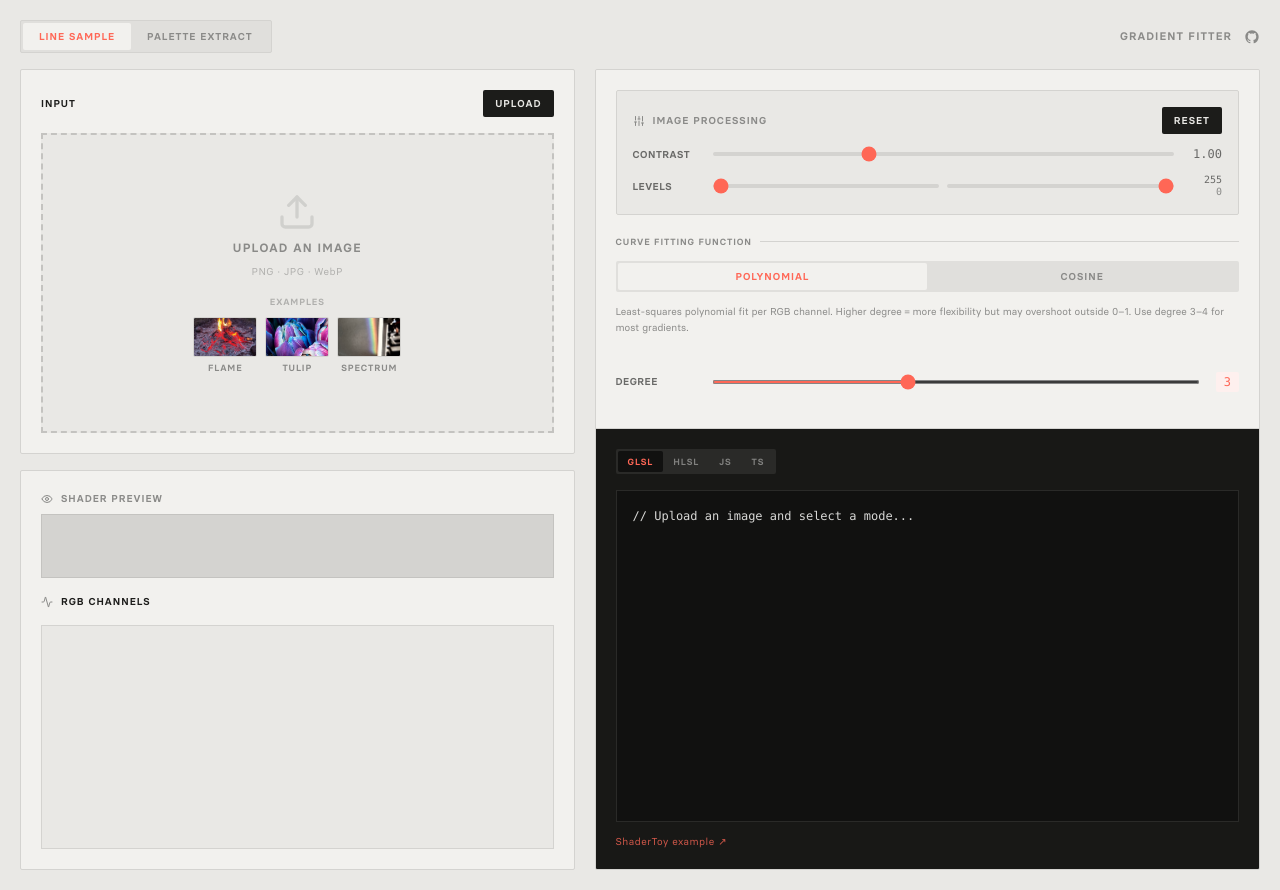
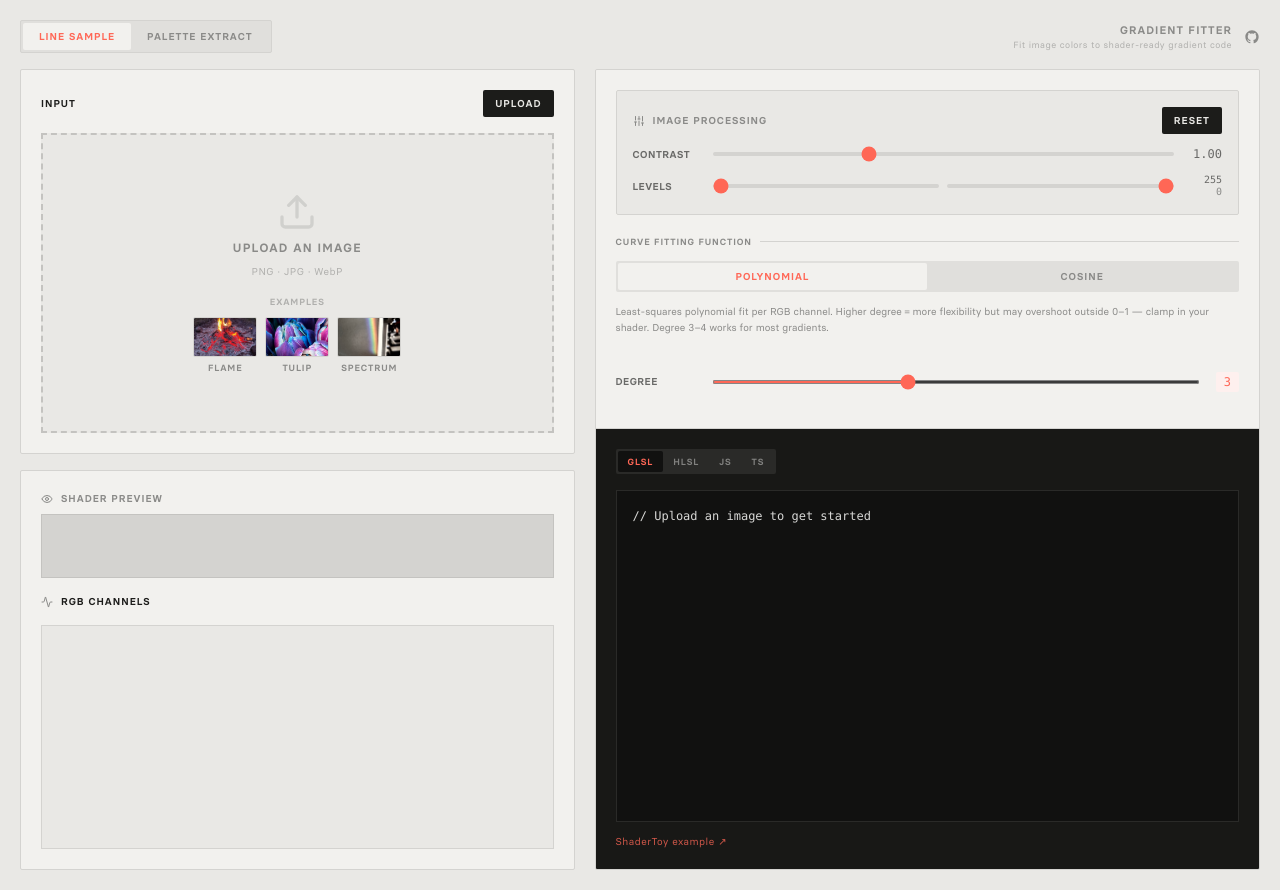
Before and after one commit to bhoffmann93/gradient-fitter, a React (Vite) app: page / in a window 1280 px wide. Built offline with nearby package versions, Linux system fonts and the light colour scheme.

Commit message:
UI Refactor Descriptions

```diff
--- a/src/App.jsx
+++ b/src/App.jsx
@@ -459,9 +459,10 @@ const App = () => {
               </button>
             ))}
           </div>
-          <span className="text-[11px] font-semibold tracking-widest text-[var(--text-muted)] uppercase select-none ml-auto">
-            Gradient Fitter
-          </span>
+          <div className="flex flex-col items-end ml-auto select-none">
+            <span className="text-[11px] font-semibold tracking-widest text-[var(--text-muted)] uppercase">Gradient Fitter</span>
+            <span className="text-[9px] font-normal tracking-wider text-[var(--text-muted)] opacity-60 normal-case">Fit image colors to shader-ready gradient code</span>
+          </div>
           <a
             href="https://github.com/bhoffmann93/gradient-fitter"
             target="_blank"
--- a/src/components/CodePanel.jsx
+++ b/src/components/CodePanel.jsx
@@ -58,7 +58,7 @@ const CodePanel = ({ glslCode, status, error, language, setLanguage, fitMode, cl
     </div>
 
     <div className="flex-1 min-h-0 font-mono text-xs leading-relaxed overflow-auto whitespace-pre bg-[var(--code-surface)] p-4 border border-[var(--code-border)] w-full min-w-0" style={{ scrollbarGutter: 'stable' }}>
-      {glslCode || '// Upload an image and select a mode...'}
+      {glslCode || '// Upload an image to get started'}
     </div>
 
     <div className="mt-3 flex items-center justify-between">
--- a/src/components/LineModeSettings.jsx
+++ b/src/components/LineModeSettings.jsx
@@ -17,14 +17,14 @@ const Toggle = ({ on, onToggle, labelOn, labelOff }) => (
 );
 
 const ALGO_DESCRIPTIONS = {
-  poly: 'Least-squares polynomial fit per RGB channel. Higher degree = more flexibility but may overshoot outside 0–1. Use degree 3–4 for most gradients.',
+  poly: 'Least-squares polynomial fit per RGB channel. Higher degree = more flexibility but may overshoot outside 0–1 — clamp in your shader. Degree 3–4 works for most gradients.',
   cosine: (
     <>
       Fits{' '}
       <code className="font-mono bg-[var(--accent-bg)] text-[var(--accent)] px-1 py-0.5 rounded-sm text-[9px]">
         a + b·cos(2π(ct+d))
       </code>{' '}
-      per RGB color channel. Loops for t &gt; 1.0 if freq locked.
+      per RGB channel. When freq is locked, the gradient loops for t &gt; 1.0.
     </>
   ),
 };
@@ -81,7 +81,7 @@ const LineModeSettings = ({ fitMode, setFitMode, degree, setDegree, lockFrequenc
         </p>
         <div className="flex items-center gap-3">
           <label className="text-[10px] font-semibold text-[var(--text-secondary)] w-20 uppercase tracking-wider">
-            Lock freq
+            Looping
           </label>
           <Toggle on={lockFrequency} onToggle={() => setLockFrequency((v) => !v)} labelOn="Locked" labelOff="Free" />
           <span className="text-[10px] text-[var(--text-muted)]">
--- a/src/components/PaletteModeSettings.jsx
+++ b/src/components/PaletteModeSettings.jsx
@@ -30,9 +30,9 @@ const FIT_MODE_DESCRIPTIONS = {
   cosine: null,
   poly: 'Least-squares polynomial through the colors. Can overshoot – values may exceed 0–1 and need clamping in your shader. Higher degree = more flexibility, more risk of artifacts.',
   linear:
-    'Interpolates directly between color stops. Exact colors, no overshoot. Dominance weighting stretches dominant colors across a wider portion of the gradient.',
+    'Interpolates directly between color stops. Exact colors, no overshoot. Stops mode stretches dominant colors across a wider portion of the gradient.',
   catmull:
-    'Catmull-Rom spline through colors. Smooth like cosine but passes exactly through each extracted color. Dominance weighting adjusts stop spacing.',
+    'Smooth spline that passes exactly through each extracted color. Unlike poly or cosine, the curve hits every stop precisely. Stops mode adjusts stop spacing.',
 };
 
 const PaletteModeSettings = ({
@@ -93,7 +93,7 @@ const PaletteModeSettings = ({
       <p className="text-[10px] text-[var(--text-muted)] leading-relaxed">
         {paletteMethod === 'dominant' && 'Ranks colors by pixel coverage – most frequent colors first. Deterministic.'}
         {paletteMethod === 'generative' &&
-          'Runs k-means 24× on random pixel subsets, picks the run with best color spread. Varies on regenerate.'}
+          'Finds a diverse, well-distributed palette — prioritises colour variety over raw frequency. Varies on regenerate.'}
         {paletteMethod === 'api' && (
           <>
             <a
@@ -104,7 +104,7 @@ const PaletteModeSettings = ({
             >
               Colormind AI
             </a>
-            {` palette – ${apiSeedCount} color${apiSeedCount !== 1 ? 's' : ''} locked from image, ${5 - apiSeedCount} generated by AI. Always 5 colors. Varies on regenerate.`}
+            {` palette – ${apiSeedCount} color${apiSeedCount !== 1 ? 's' : ''} from image, ${5 - apiSeedCount} generated by AI. Always 5 colors. Varies on regenerate.`}
           </>
         )}
       </p>
@@ -138,7 +138,7 @@ const PaletteModeSettings = ({
         </div>
         <div className="flex items-center gap-4">
           <label className="text-[10px] font-semibold text-[var(--text-secondary)] w-20 uppercase tracking-wider">
-            From image
+            Image seeds
           </label>
           <input
             type="range"
@@ -186,9 +186,11 @@ const PaletteModeSettings = ({
           <code className="font-mono bg-[var(--accent-bg)] text-[var(--accent)] px-1 py-0.5 rounded-sm text-[9px]">
             a + b·cos(2π(ct+d))
           </code>{' '}
-          per RGB channel. Loops for t &gt; 1.0 if freq locked.
+          per RGB channel. When freq is locked, the gradient loops for t &gt; 1.0.
         </>
-      ) : FIT_MODE_DESCRIPTIONS[paletteFitMode]}
+      ) : (
+        FIT_MODE_DESCRIPTIONS[paletteFitMode]
+      )}
     </p>
 
     <Collapsible open={paletteFitMode === 'cosine'}>
@@ -209,7 +211,7 @@ const PaletteModeSettings = ({
       <div className="space-y-1.5 pt-0.5">
         <div className="flex items-center gap-3">
           <label className="text-[10px] font-semibold text-[var(--text-secondary)] w-20 uppercase tracking-wider">
-            Interp. space
+            Color Space
           </label>
           <Toggle on={linearLight} onToggle={() => setLinearLight((v) => !v)} labelOn="Linear" labelOff="sRGB" />
           <span className="text-[10px] text-[var(--text-muted)]">{linearLight ? 'Linear' : 'sRGB'}</span>
@@ -282,7 +284,7 @@ const PaletteModeSettings = ({
     <Collapsible open={paletteFitMode === 'cosine'}>
       <div className="flex items-center gap-3 pt-0.5">
         <label className="text-[10px] font-semibold text-[var(--text-secondary)] w-20 uppercase tracking-wider">
-          Lock freq
+          Looping
         </label>
         <Toggle on={lockFrequency} onToggle={() => setLockFrequency((v) => !v)} labelOn="Locked" labelOff="Free" />
         <span className="text-[10px] text-[var(--text-muted)]">
@@ -333,7 +335,9 @@ const PaletteModeSettings = ({
           </button>
         </div>
       </div>
-      <p className="text-[9px] text-[var(--text-muted)] opacity-60">Sorted by luminance by default. Reset restores this order.</p>
+      <p className="text-[9px] text-[var(--text-muted)] opacity-60">
+        Sorted by luminance by default. Reset restores this order.
+      </p>
       <div className="overflow-hidden border border-[var(--border)] h-12">
         <canvas ref={paletteSwatchRef} width={500} height={48} className="w-full h-full" />
       </div>
--- a/src/fit/poly.js
+++ b/src/fit/poly.js
@@ -22,12 +22,12 @@ const buildGLSL = (coeffs) => {
   for (let i = 1; i <= deg; i++) {
     code += `    vec3 c${i} = vec3(${fmtGlsl(coeffs.r[i])}, ${fmtGlsl(coeffs.g[i])}, ${fmtGlsl(coeffs.b[i])});\n`;
   }
-  code += `\n    vec3 color = c0`;
+  const terms = [`c0`];
   for (let i = 1; i <= deg; i++) {
-    const tStr = i === 1 ? 't' : i === 2 ? 't*t' : i === 3 ? 't*t*t' : `pow(t, ${i}.0)`;
-    code += `\n        + c${i} * ${tStr}`;
+    const tStr = i === 1 ? 't' : i === 2 ? 't * t' : i === 3 ? 't * t * t' : `pow(t, ${i}.0)`;
+    terms.push(`c${i} * ${tStr}`);
   }
-  code += `;\n    return clamp(color, vec3(0.0), vec3(1.0));\n}`;
+  code += `\n    vec3 color = ${terms.join(' + ')};\n    return clamp(color, vec3(0.0), vec3(1.0));\n}`;
   return code;
 };
 
```
